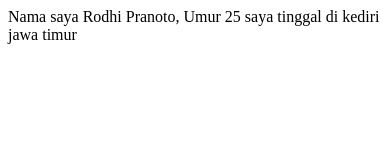
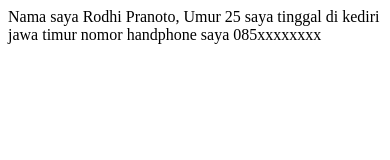
Before and after one commit to rodhipranoto/Newproject_Laravel_Rodhi, a plain HTML site: page index.html in a window 390 px wide. Drawn offline with Linux system fonts and the light colour scheme.

Commit message:
add phone number

```diff
--- a/index.html
+++ b/index.html
@@ -7,5 +7,7 @@ Nama saya Rodhi Pranoto, Umur 25
 
 
 saya tinggal di kediri jawa timur
+
+nomor handphone saya 085xxxxxxxx
 </body>
 </html>
```
